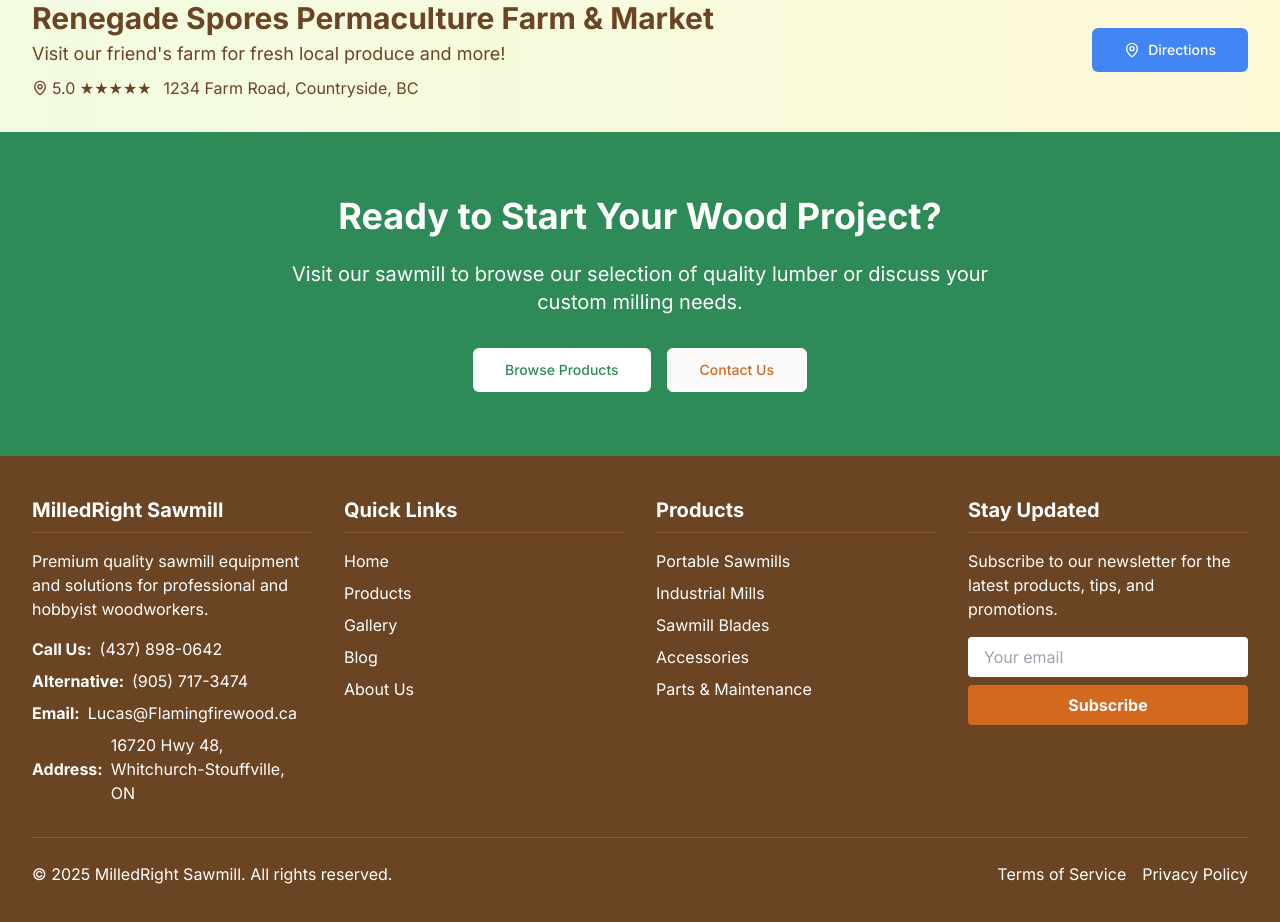
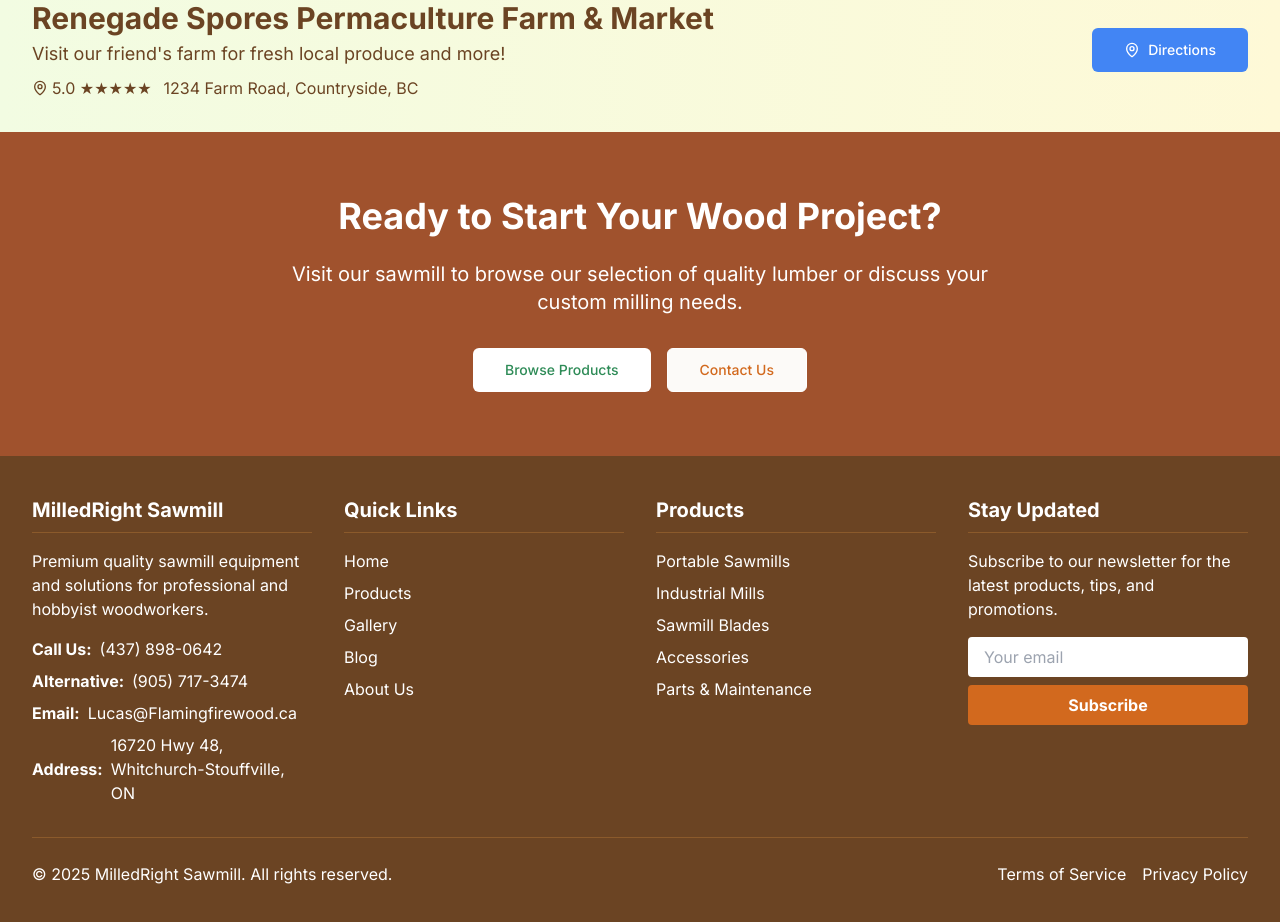
Before and after one commit to Cheegro/milledright-timber-web-44, a React (Vite) app: page / in a window 1280 px wide. Shown: the part 6040-6962 px from the top of the page. Built offline with nearby package versions, Linux system fonts and the light colour scheme; no server answers; the database is empty.

Commit message:
Visual edit in Lovable
Edited UI in Lovable

```diff
--- a/src/components/home/BottomCTASection.tsx
+++ b/src/components/home/BottomCTASection.tsx
@@ -2,7 +2,7 @@ import React from 'react';
 import { Link } from 'react-router-dom';
 import { Button } from '@/components/ui/button';
 const BottomCTASection = () => {
-  return <section className="py-16 bg-sawmill-forest text-white">
+  return <section className="py-16 text-white bg-[sawmill-dark-brown] bg-sawmill-auburn">
       <div className="container-wide text-center">
         <h2 className="text-3xl md:text-4xl font-bold mb-6">Ready to Start Your Wood Project?</h2>
         <p className="text-xl mb-8 max-w-3xl mx-auto">
```
